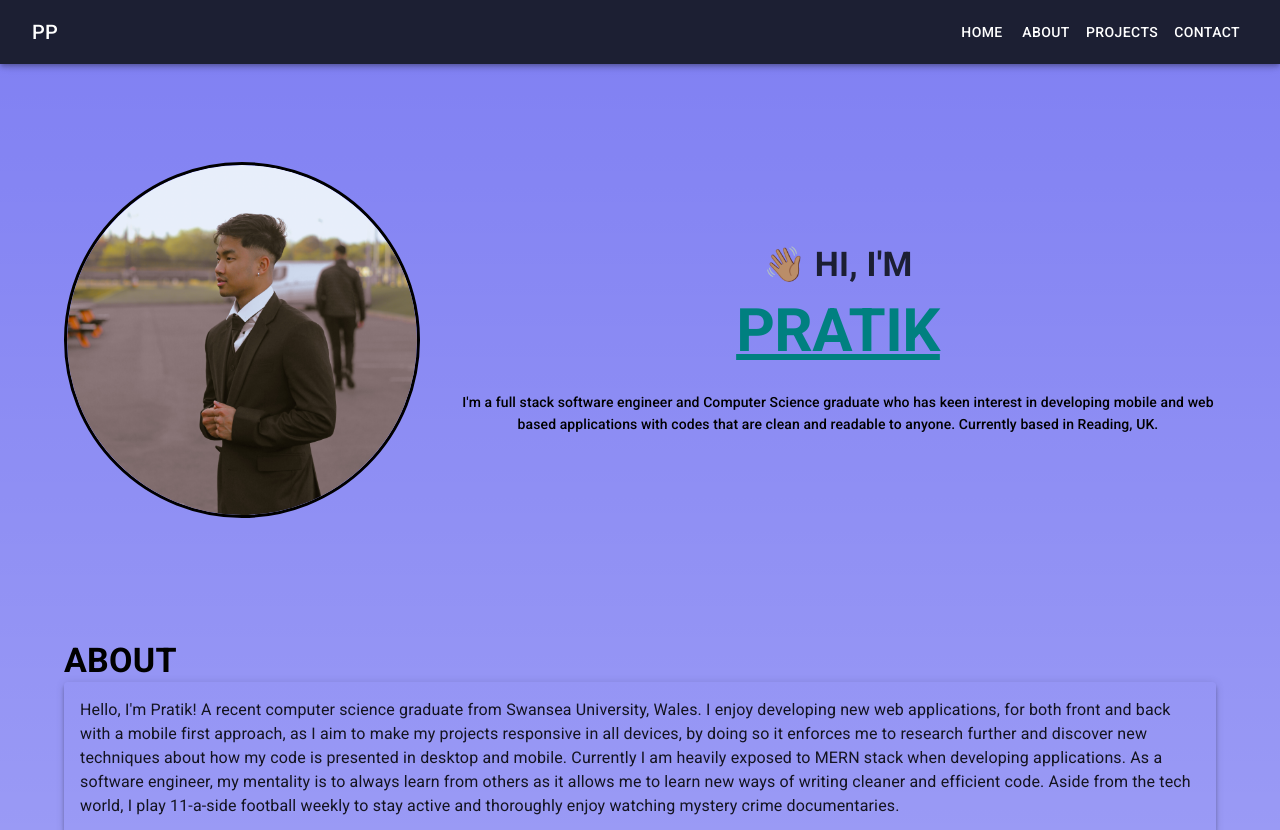
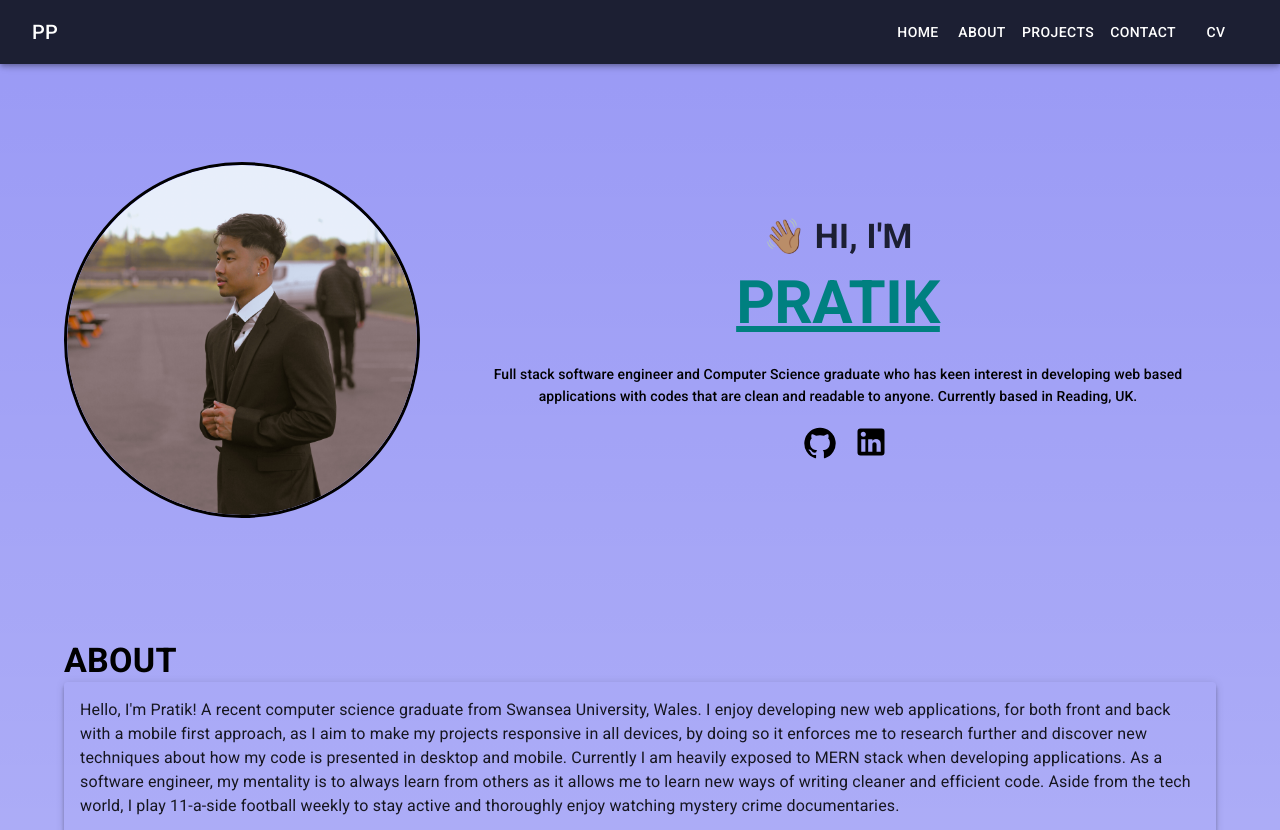
Before and after one commit to pratikpun/pratikpun, a React (Create React App) app: page / in a window 1280 px wide. Shown: the top 830 px of the page. Built offline with nearby package versions, Linux system fonts and the light colour scheme.

Commit message:
added CV and social icons

```diff
--- a/src/components/About.jsx
+++ b/src/components/About.jsx
@@ -9,7 +9,6 @@ const About = () => {
   const isIPad = useMediaQuery(theme.breakpoints.between("sm", "md"));
   return (
     <Box id="about">
-      {/* <hr /> */}
       <Box sx={{ textAlign: isMobile || isIPad ? "center " : "none" }}>
         <Typography variant="h4" sx={{ fontWeight: "bold" }}>
           ABOUT
--- a/src/components/Banner.jsx
+++ b/src/components/Banner.jsx
@@ -1,4 +1,8 @@
-import { Box, Typography, useMediaQuery, useTheme } from "@mui/material";
+import { Box, Link, Typography, useMediaQuery, useTheme } from "@mui/material";
+import GitHubIcon from "@mui/icons-material/GitHub";
+import LinkedInIcon from "@mui/icons-material/LinkedIn";
+import EmailIcon from "@mui/icons-material/Email";
+
 import Avatar from "@mui/material/Avatar";
 import React from "react";
 
@@ -73,11 +77,37 @@ const Banner = () => {
 
           <Box sx={{ mt: 2 }}>
             <Typography variant="subtitle2">
-              I'm a full stack software engineer and Computer Science graduate
-              who has keen interest in developing mobile and web based
-              applications with codes that are clean and readable to anyone.
-              Currently based in Reading, UK.
+              Full stack software engineer and Computer Science graduate who has
+              keen interest in developing web based applications with codes that
+              are clean and readable to anyone. Currently based in Reading, UK.
             </Typography>
+          </Box>
+          <Box sx={{ mt: 2 }}>
+            <Link
+              href="https://github.com/pratikpun"
+              target="_blank"
+              sx={{ mx: 2 }}
+            >
+              <GitHubIcon
+                sx={{
+                  "&:hover": { transform: "scale(1.25)", color: "white" },
+                  fontSize: 34,
+                  color: "black",
+                }}
+              />
+            </Link>
+            <Link
+              href="https://www.linkedin.com/in/pratik-pun-605b101a2/"
+              target="_blank"
+            >
+              <LinkedInIcon
+                sx={{
+                  "&:hover": { transform: "scale(1.25)", color: "white" },
+                  fontSize: 36,
+                  color: "black",
+                }}
+              />
+            </Link>
           </Box>
         </Box>
       </Box>
--- a/src/components/NavBar.jsx
+++ b/src/components/NavBar.jsx
@@ -11,12 +11,15 @@ import { useState } from "react";
 export default function ResponsiveAppBar() {
   const theme = useTheme();
   const isMobile = useMediaQuery(theme.breakpoints.down("sm"));
-
   const [openMobileMenu, setOpeneMobileMenu] = useState(false);
 
   const handleMobileMenu = () => {
     // console.log("clicked");
     setOpeneMobileMenu(!openMobileMenu);
+  };
+
+  const handleCVButton = () => {
+    window.open("PRATIKPUN.pdf");
   };
   return (
     <Box sx={{ flexGrow: 1 }}>
@@ -45,6 +48,9 @@ export default function ResponsiveAppBar() {
               <Button color="inherit">ABOUT</Button>
               <Button color="inherit">PROJECTS</Button>
               <Button color="inherit">CONTACT</Button>
+              <Button color="inherit" onClick={handleCVButton}>
+                CV
+              </Button>
             </>
           )}
         </Toolbar>
@@ -91,6 +97,15 @@ export default function ResponsiveAppBar() {
             >
               CONTACT
             </Link>
+            <Link
+              href="#contact"
+              sx={{ fontSize: 16 }}
+              underline="none"
+              color="inherit"
+              onClick={handleCVButton}
+            >
+              CV
+            </Link>
           </Box>
         )}
       </AppBar>
--- a/src/components/ProjectCard.jsx
+++ b/src/components/ProjectCard.jsx
@@ -2,66 +2,12 @@ import Box from "@mui/material/Box";
 import Button from "@mui/material/Button";
 import Grid from "@mui/material/Grid";
 import GitHubIcon from "@mui/icons-material/GitHub";
-import { Link, Typography } from "@mui/material";
+import { Link, Typography, useMediaQuery, useTheme } from "@mui/material";
 import image from "../assets/giphy.gif";
 
 const ProjectCard = (props) => {
-  //   console.log(`In project card ${props.projects}`);
-  //   const firstProject = (
-  //     <>
-  //       <Grid container>
-  //         <Grid item sm={12} md={5}>
-  //           <Typography variant="h5">Peep n Chill</Typography>
-  //           <Typography variant="subtitle1" component="p">
-  //             Peep n Chill is a full stack web application. It is a blog-type
-  //             inspired project, that allows users to browse through posts made by
-  //             other users. Users are only allowed to
-  //             <Button>
-  //               {" "}
-  //               <GitHubIcon sx={{ "&:hover": { transform: "scale(1.25)" } }} />
-  //             </Button>
-  //             <Button size="small">More</Button>
-  //           </Typography>
-  //         </Grid>
-  //         <Grid item sm={12} md={5}>
-  //           <Box sx={{ border: 2 }}>
-  //             {/* <img src={image} alt="" className="img" /> */}
-  //             IMAGE
-  //           </Box>
-  //         </Grid>
-  //       </Grid>
-  //     </>
-  //   );
-  //   const firstProject = (data.projects.map = (project, index) => {
-  //     return (
-  //       <>
-  //         <Grid item sm={12} md={5}>
-  //           <Typography variant="h5">{project.title}</Typography>
-  //           <Typography variant="subtitle1" component="p">
-  //             {project.description}
-  //             <Button>
-  //               {" "}
-  //               <Link to={project.github}>
-  //                 {" "}
-  //                 <GitHubIcon sx={{ "&:hover": { transform: "scale(1.25)" } }} />
-  //               </Link>
-  //             </Button>
-  //             <Button size="small">More</Button>
-  //           </Typography>
-  //         </Grid>
-  //         <Grid item sm={12} md={5}>
-  //           <Box sx={{ border: 2 }}>
-  //             <img
-  //               src={project.imageUrl}
-  //               alt={project.imageALT}
-  //               className="img"
-  //             />
-  //             {/* IMAGE */}
-  //           </Box>
-  //         </Grid>
-  //       </>
-  //     );
-  //   });
+  const theme = useTheme();
+  const isMobile = useMediaQuery(theme.breakpoints.down("sm"));
   return (
     <>
       <Box
@@ -83,8 +29,12 @@ const ProjectCard = (props) => {
           </Grid>
           <Grid item sm={12} md={5}>
             <Box sx={{ border: 2 }}>
-              {console.log(props.imageUrl)}
-              <img src={props.imageUrl} alt={props.imageALT} className="img" />
+              <img
+                src={props.imageUrl}
+                alt={props.imageALT}
+                // className="img"
+                style={{ width: isMobile ? 200 : 400, height: "auto" }}
+              />
               {/* IMAGE */}
             </Box>
           </Grid>
--- a/src/index.css
+++ b/src/index.css
@@ -4,7 +4,7 @@ body {
   box-sizing: border-box;
   font-family: "Roboto", "Helvetica Neue", Helvetica, Arial;
   background-image: linear-gradient(
-    rgba(0, 0, 230, 0.5),
+    rgba(0, 0, 230, 0.4),
     /* rgba(0, 0, 230, 0.05), */ /* rgba(0, 0, 230, 0.25) */
       rgba(0, 0, 230, 0.15)
   );
```
Also changed, not shown: 1 other file (tests, documents, lock files or other folders).
